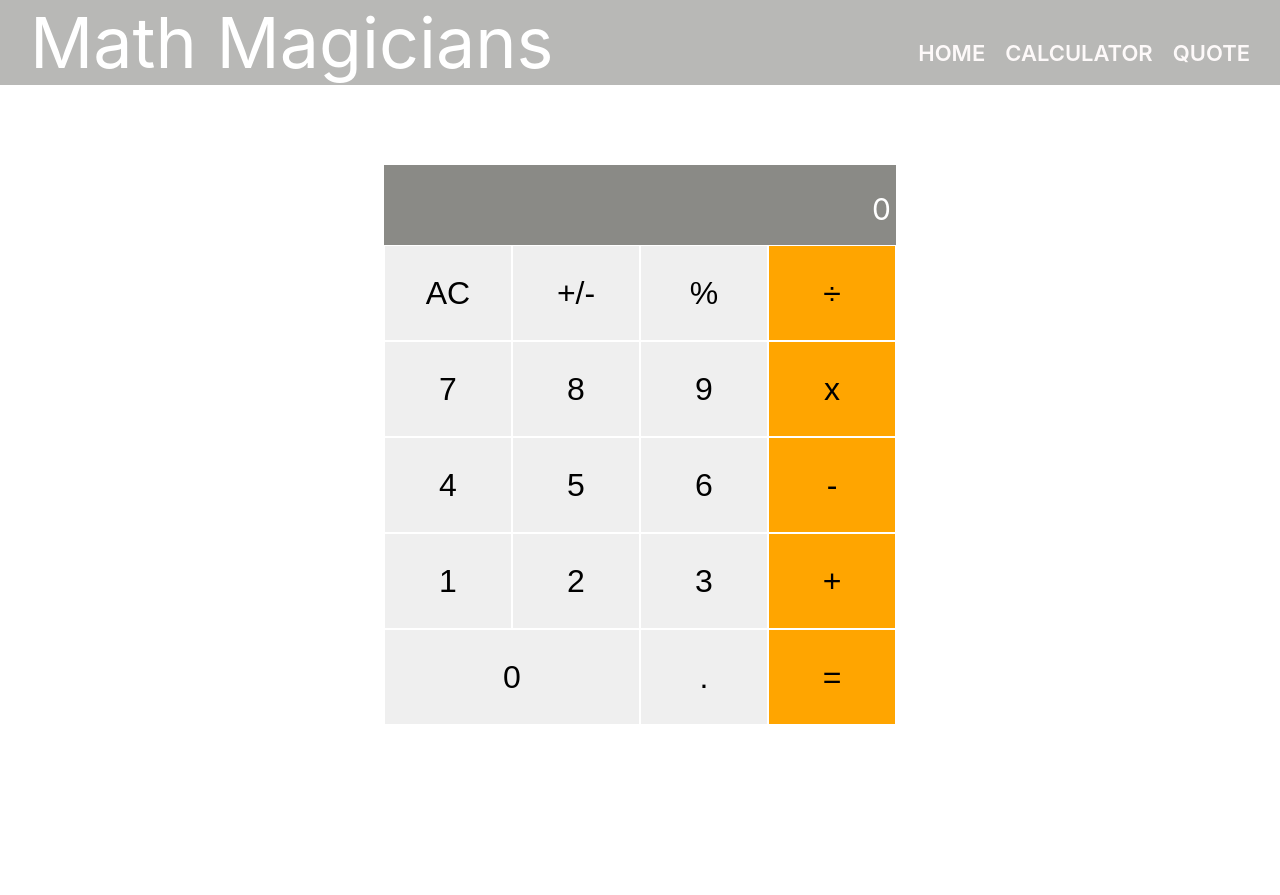
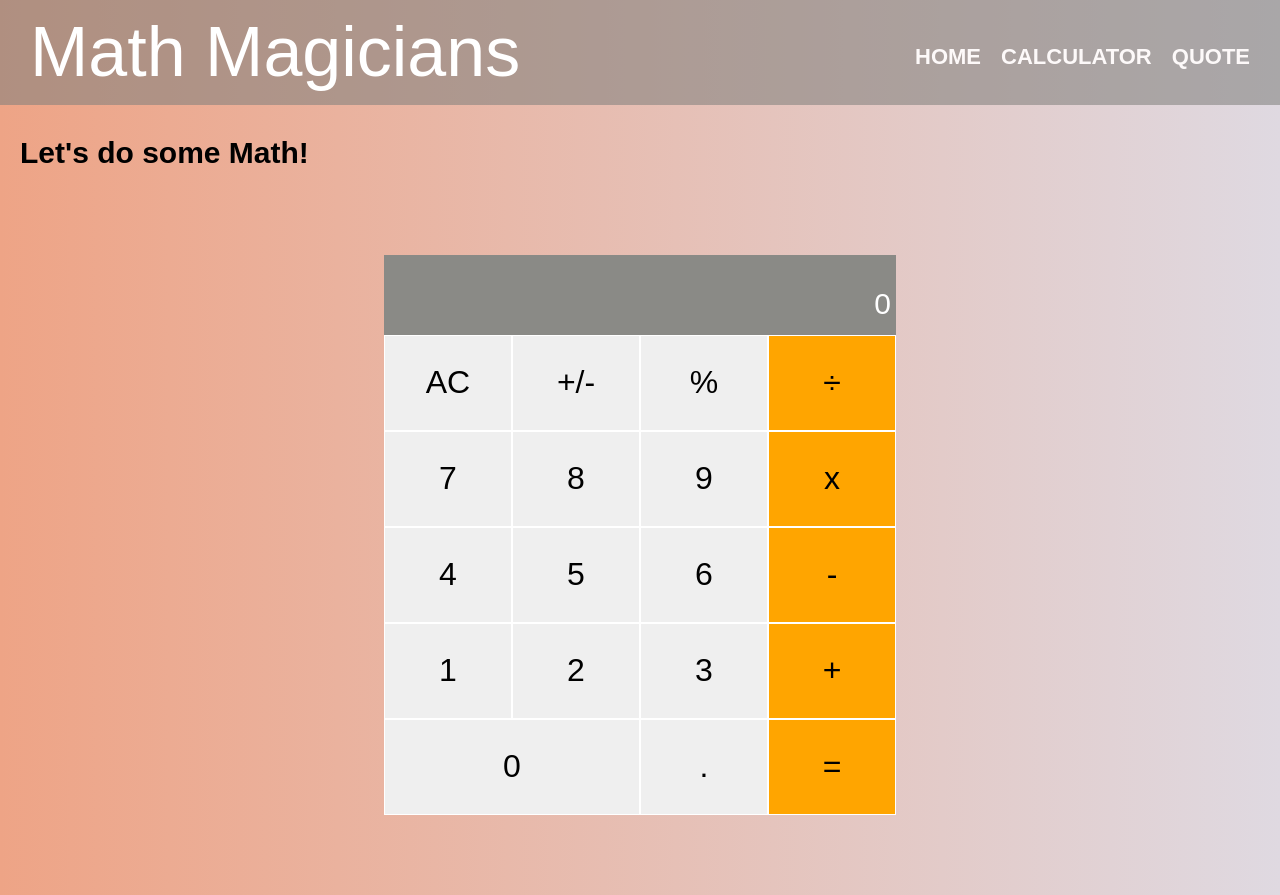
Before and after one commit to Shubh-Dev/react-math-magician-shubh, a React (Create React App) app: page /calculator in a window 1280 px wide. Before the commit the page ends 805 px from the top, so only its background shows below. Built offline with nearby package versions, Linux system fonts and the light colour scheme.

Commit message:
STYLE ADD

```diff
--- a/src/components/Calculator.css
+++ b/src/components/Calculator.css
@@ -7,6 +7,8 @@
 body {
   margin: 0;
   padding: 0;
+  background: linear-gradient(to right, #eea486, #dfd9e1);
+  font: 20px/1.5 Arial, Helvetica, sans-serif;
 }
 
 .container {
@@ -42,3 +44,7 @@ body {
 .orange-color {
   background-color: orange;
 }
+
+.title-cal {
+  margin-left: 20px;
+}
--- a/src/components/Calculator.js
+++ b/src/components/Calculator.js
@@ -9,6 +9,8 @@ const Calculator = () => {
   };
   const { total, next, operation } = result;
   return (
+    <>
+      <h2 className="title-cal">Let&apos;s do some Math!</h2>
       <div className="container">
         <div className="display-area">
           {total}
@@ -76,6 +78,7 @@ const Calculator = () => {
           =
         </button>
       </div>
+    </>
   );
 };
 export default Calculator;
--- a/src/index.css
+++ /dev/null
@@ -1,27 +0,0 @@
-body {
-  margin: 0;
-  font-family:
-    -apple-system,
-    BlinkMacSystemFont,
-    'Segoe UI',
-    'Roboto',
-    'Oxygen',
-    'Ubuntu',
-    'Cantarell',
-    'Fira Sans',
-    'Droid Sans',
-    'Helvetica Neue',
-    sans-serif;
-  -webkit-font-smoothing: antialiased;
-  -moz-osx-font-smoothing: grayscale;
-}
-
-code {
-  font-family:
-    source-code-pro,
-    Menlo,
-    Monaco,
-    Consolas,
-    'Courier New',
-    monospace;
-}
--- a/src/index.js
+++ b/src/index.js
@@ -1,7 +1,6 @@
 import React from 'react';
 import ReactDOM from 'react-dom/client';
 import { BrowserRouter as Router } from 'react-router-dom';
-import './index.css';
 import App from './App';
 
 const root = ReactDOM.createRoot(document.getElementById('root'));
```
Lines whose indentation alone changed are shown as unchanged.
